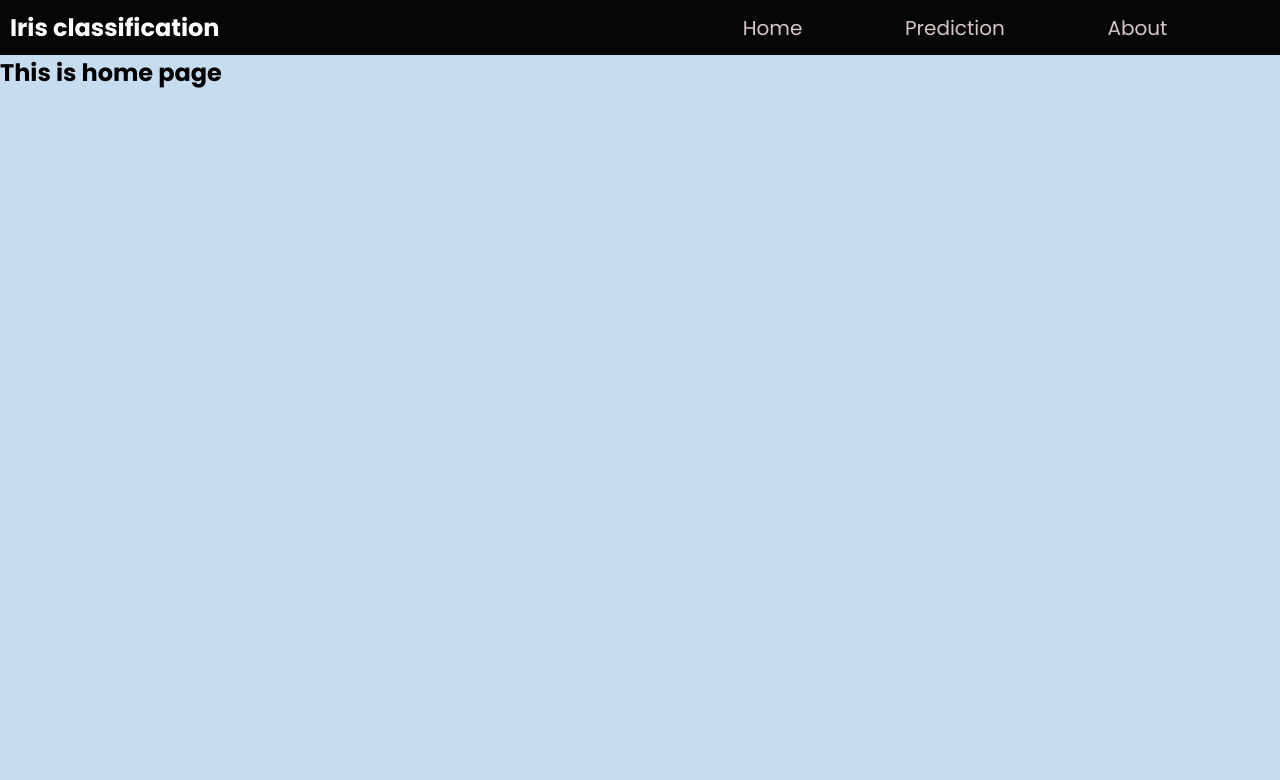
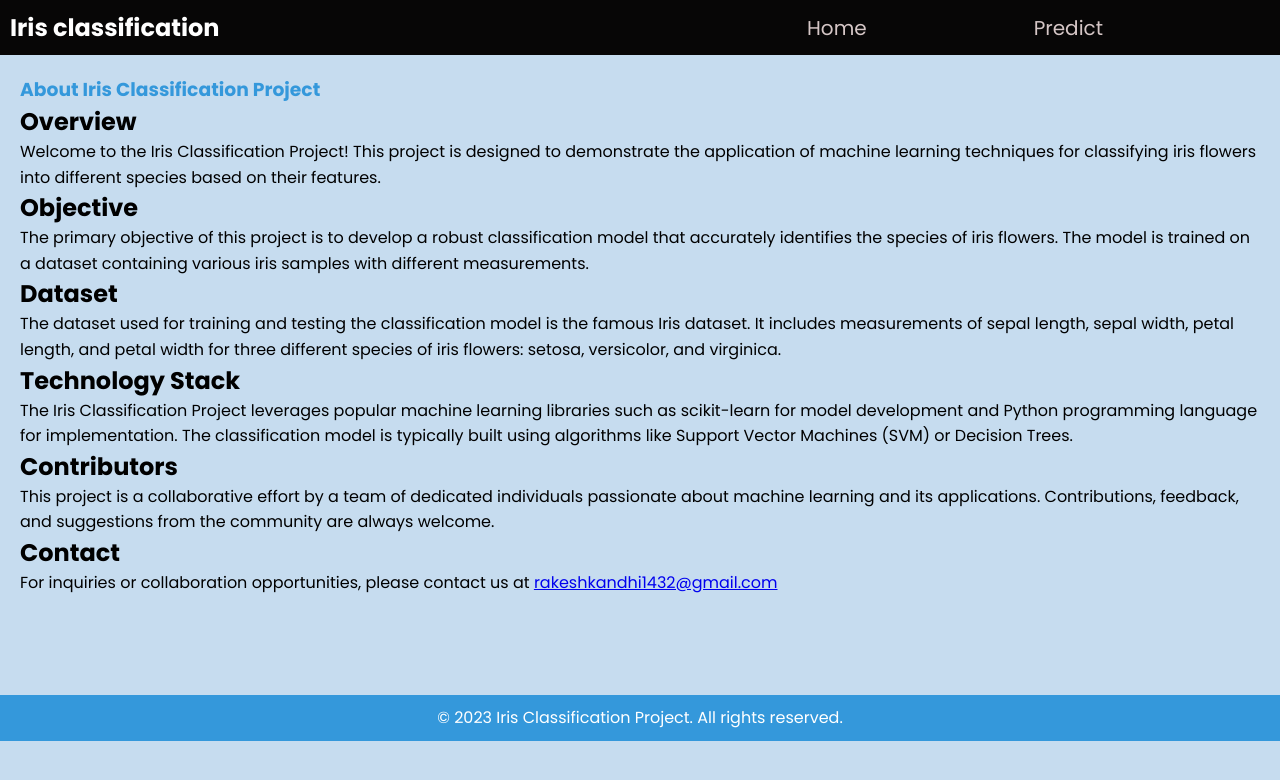
Before and after one commit to rakeshkandhi/Iris-Classification, a Flask app: page / in a window 1280 px wide. Shown: the top 780 px of the page. Run offline with Flask 3, Linux system fonts and the light colour scheme.

Commit message:
updated footer

```diff
--- a/app.py
+++ b/app.py
@@ -4,12 +4,9 @@ app = Flask(__name__)
 
 @app.route("/")
 @app.route("/home")
-def home_page():
+def homePage():
     return render_template('home.html')
 
 @app.route("/prediction")
 def predictionPage():
     return render_template('predict.html')
-@app.route("/about")
-def aboutPage():
-    return render_template('about.html')
--- a/templates/home.html
+++ b/templates/home.html
@@ -1,3 +1,71 @@
 {% extends "main.html" %} {% block content %}
-<h1>This is home page</h1>
+<article>
+    <header>
+        <h1>About Iris Classification Project</h1>
+    </header>
+
+    <section>
+        <h2>Overview</h2>
+        <p>
+            Welcome to the Iris Classification Project! This project is designed
+            to demonstrate the application of machine learning techniques for
+            classifying iris flowers into different species based on their
+            features.
+        </p>
+    </section>
+
+    <section>
+        <h2>Objective</h2>
+        <p>
+            The primary objective of this project is to develop a robust
+            classification model that accurately identifies the species of iris
+            flowers. The model is trained on a dataset containing various iris
+            samples with different measurements.
+        </p>
+    </section>
+
+    <section>
+        <h2>Dataset</h2>
+        <p>
+            The dataset used for training and testing the classification model
+            is the famous Iris dataset. It includes measurements of sepal
+            length, sepal width, petal length, and petal width for three
+            different species of iris flowers: setosa, versicolor, and
+            virginica.
+        </p>
+    </section>
+
+    <section>
+        <h2>Technology Stack</h2>
+        <p>
+            The Iris Classification Project leverages popular machine learning
+            libraries such as scikit-learn for model development and Python
+            programming language for implementation. The classification model is
+            typically built using algorithms like Support Vector Machines (SVM)
+            or Decision Trees.
+        </p>
+    </section>
+
+    <section>
+        <h2>Contributors</h2>
+        <p>
+            This project is a collaborative effort by a team of dedicated
+            individuals passionate about machine learning and its applications.
+            Contributions, feedback, and suggestions from the community are
+            always welcome.
+        </p>
+    </section>
+
+    <section>
+        <h2>Contact</h2>
+        <p>
+            For inquiries or collaboration opportunities, please contact us at
+            <a href="mailto:rakeshkandhi1432@gmail.com"
+                >rakeshkandhi1432@gmail.com</a
+            >
+        </p>
+    </section>
+
+
+</article>
 {% endblock %}
--- a/templates/main.html
+++ b/templates/main.html
@@ -34,13 +34,30 @@
                 color: #d5c6c6;
                 font-size: 20px;
             }
-            .nav-items{
+            .nav-items {
                 width: 100%;
                 height: 100%;
                 display: flex;
                 align-items: center;
                 justify-content: space-evenly;
             }
+            h1 {
+                color: #3498db;
+            }
+
+            p {
+                line-height: 1.6;
+            }.content {
+                min-height: 80vh;
+            flex: 1;
+            padding: 20px;
+        }
+        footer {
+            background-color: #3498db;
+            color: white;
+            text-align: center;
+            padding: 10px;
+        }
         </style>
     </head>
     <body>
@@ -50,12 +67,14 @@
             </div>
             <div class="nav-menu">
                 <div class="nav-items">
-                    <a href="/home">Home</a>
-                    <a href="/prediction">Prediction</a>
-                    <a href="/about">About</a>
+                    <a href="{{ url_for('homePage') }}">Home</a
+                    ><a href="{{ url_for('predictionPage') }}">Predict</a>
                 </div>
             </div>
         </header>
-        <section id="main-body">{% block content %} {% endblock %}</section>
+        <section class="content">{% block content %} {% endblock %}</section>
+        <footer>
+        <p>&copy; 2023 Iris Classification Project. All rights reserved.</p>
+    </footer>
     </body>
 </html>
```
Also changed, not shown: templates/about.html (deleted, +0 -69 lines).
